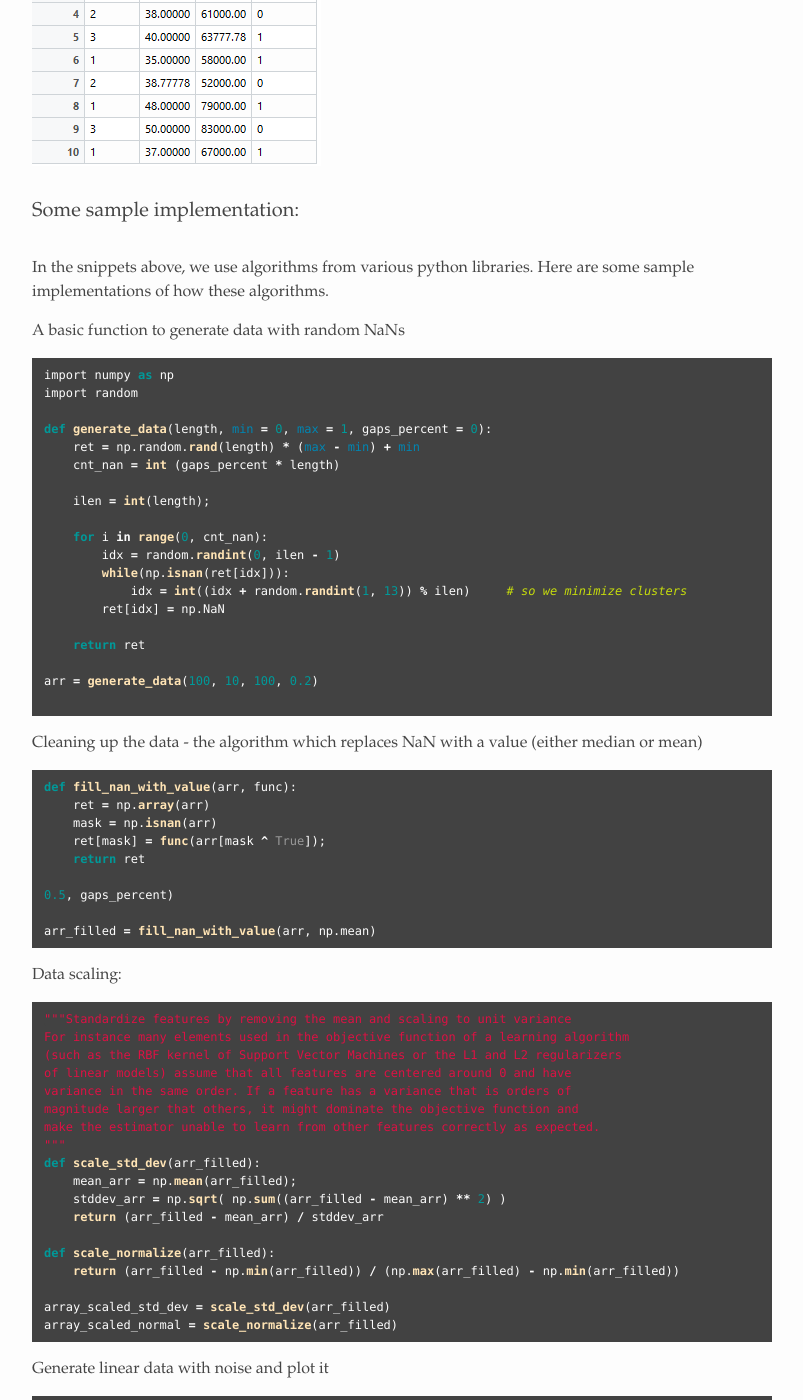
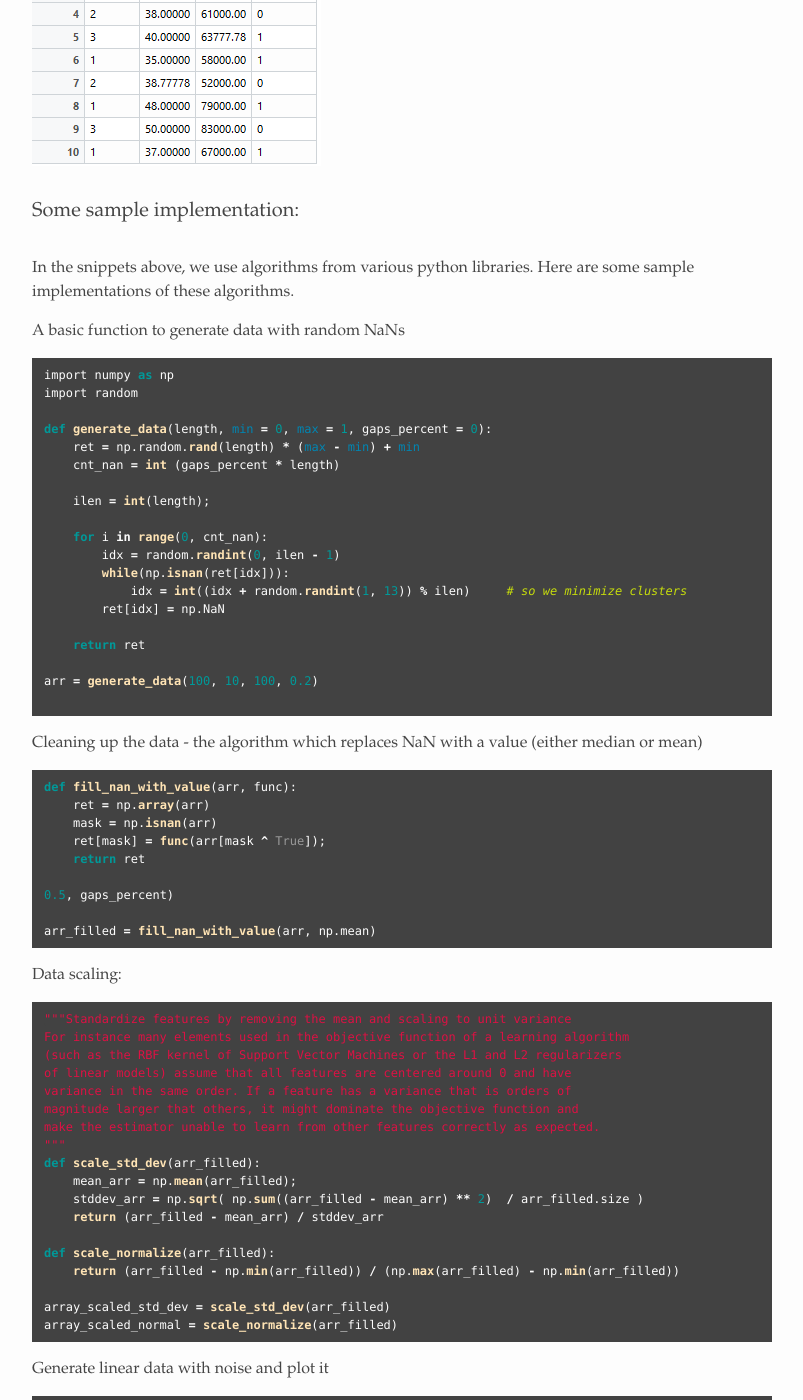
Before and after one commit to alexandrugris/my-jekyll-tech-blog, a Jekyll site: the page built from MyBlog/_posts/2017-03-11-MachineLearning-Notebook - 1.markdown, in a window 1280 px wide and 1400 px high, scrolled down 5794 px. Shown: the whole window, without its empty margins (238-1041 px from the left). Built offline with Jekyll 4.4.1, drawn with Linux system fonts in a browser that asks for light colours.

Commit message:
small fix

```diff
--- a/MyBlog/_posts/2017-03-11-MachineLearning-Notebook - 1.markdown
+++ b/MyBlog/_posts/2017-03-11-MachineLearning-Notebook - 1.markdown
@@ -192,7 +192,7 @@ test_set[, 2:3] = scale(test_set[, 2:3])
 
 ### Some sample implementation:
 
-In the snippets above, we use algorithms from various python libraries. Here are some sample implementations of how these algorithms.
+In the snippets above, we use algorithms from various python libraries. Here are some sample implementations of these algorithms.
 
 A basic function to generate data with random NaNs
 
@@ -245,7 +245,7 @@ make the estimator unable to learn from other features correctly as expected.
 """
 def scale_std_dev(arr_filled):
     mean_arr = np.mean(arr_filled);
-    stddev_arr = np.sqrt( np.sum((arr_filled - mean_arr) ** 2) )
+    stddev_arr = np.sqrt( np.sum((arr_filled - mean_arr) ** 2)  / arr_filled.size )
     return (arr_filled - mean_arr) / stddev_arr
 
 def scale_normalize(arr_filled):
```
